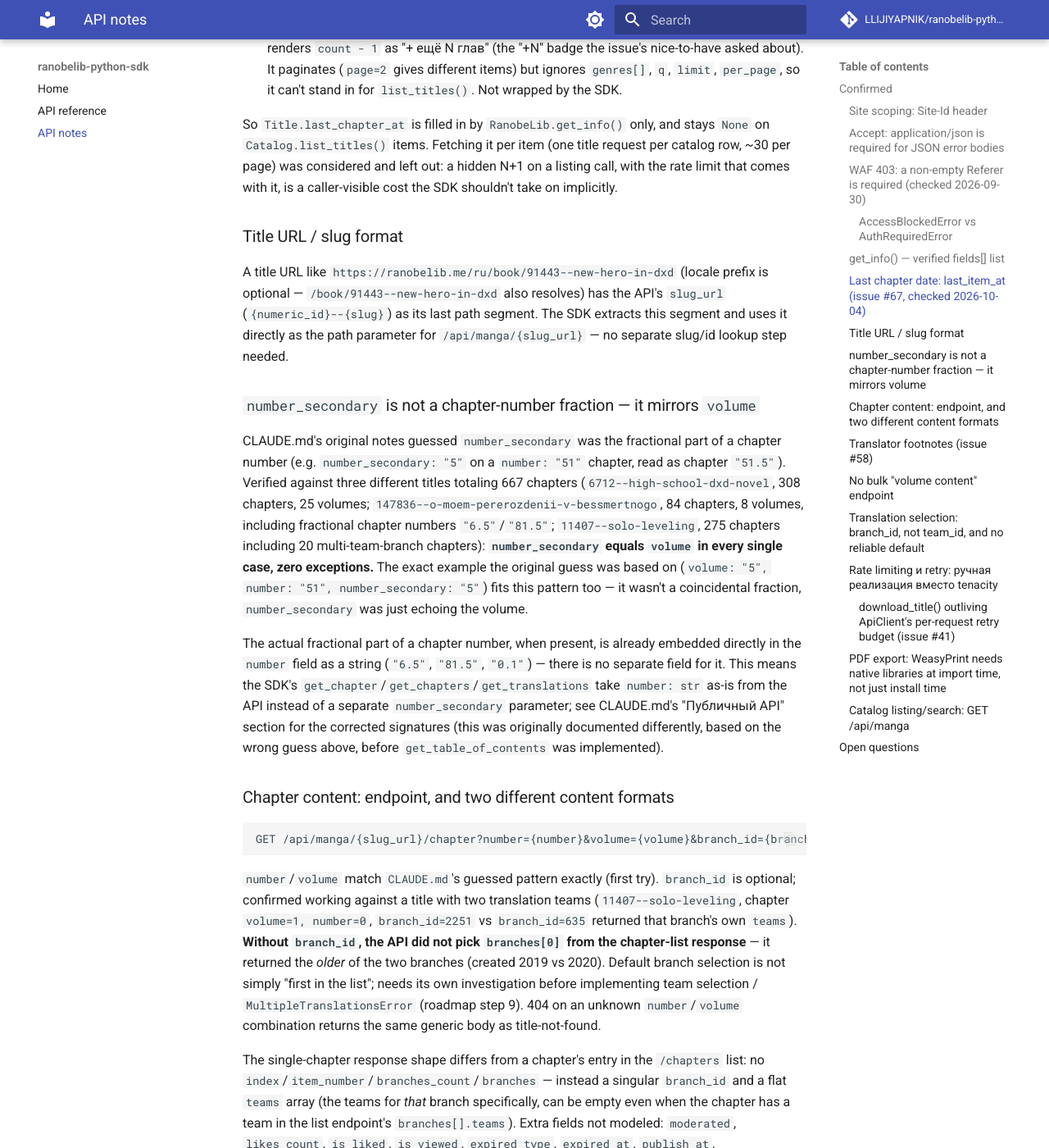
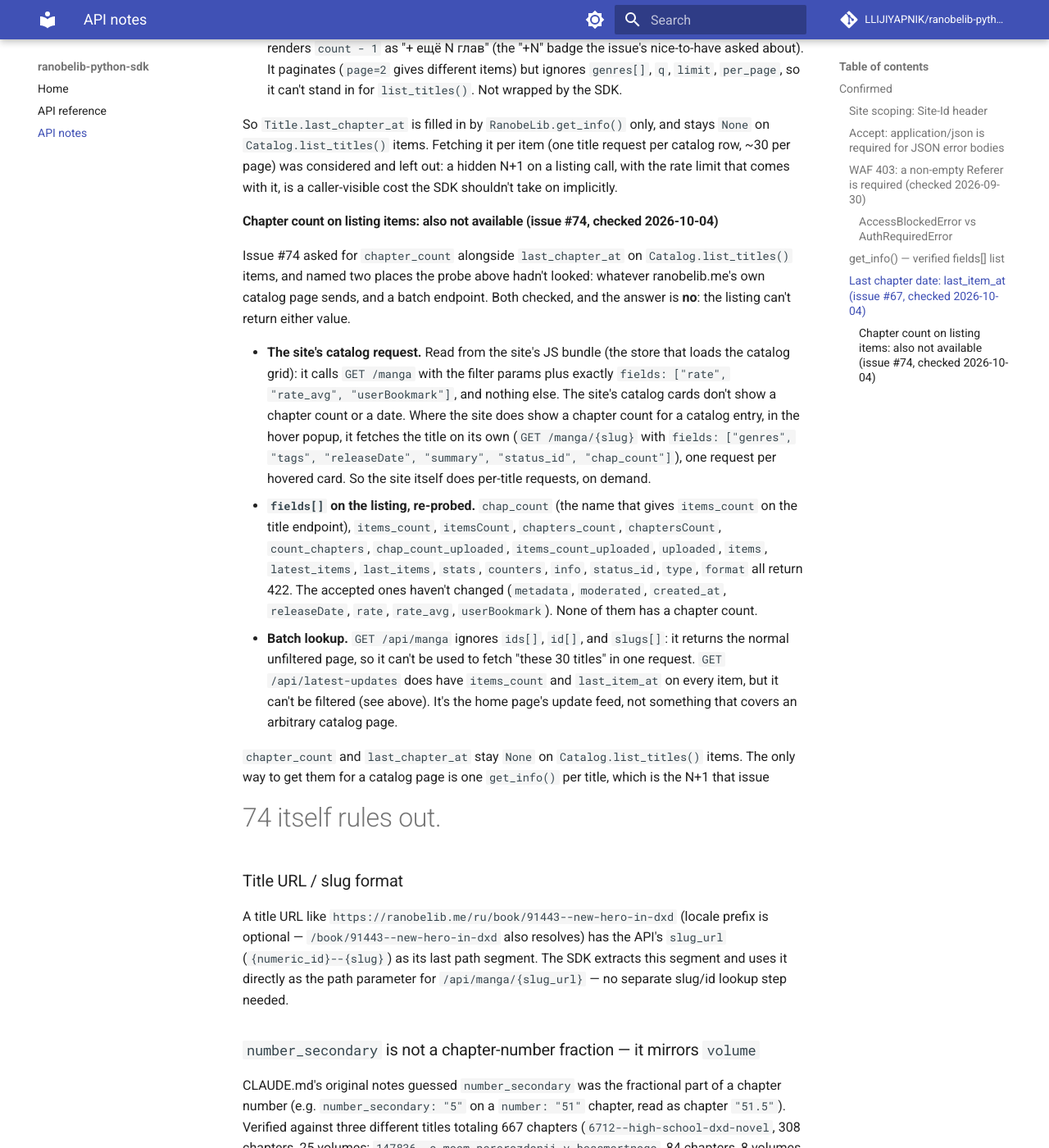
Before and after one commit to LLIJIYAPNIK/ranobelib-python-sdk, an MkDocs documentation site: the page built from docs/api-notes.md, in a window 1280 px wide and 1400 px high, scrolled down 5202 px. Shown: the whole window at 82% size. Built offline with MkDocs 1.6.1 and Material for MkDocs 9.7.7, drawn with Linux system fonts in a browser that asks for light colours; comment, search, counter and statistics services are not loaded.

Commit message:
docs: document that the catalog listing can't return chapter count or date
Issue #74: checked the site's own catalog request (JS bundle), more fields[]
candidates, and batch lookups by id/slug. None return chapter_count or
last_item_at for listing items.

Co-Authored-By: Claude Opus 5.5 <noreply@anthropic.com>

```diff
--- a/docs/api-notes.md
+++ b/docs/api-notes.md
@@ -205,6 +205,37 @@ So `Title.last_chapter_at` is filled in by `RanobeLib.get_info()` only, and stay
 `Catalog.list_titles()` items. Fetching it per item (one title request per catalog row, ~30
 per page) was considered and left out: a hidden N+1 on a listing call, with the rate limit
 that comes with it, is a caller-visible cost the SDK shouldn't take on implicitly.
+
+#### Chapter count on listing items: also not available (issue #74, checked 2026-10-04)
+
+Issue #74 asked for `chapter_count` alongside `last_chapter_at` on `Catalog.list_titles()`
+items, and named two places the probe above hadn't looked: whatever ranobelib.me's own
+catalog page sends, and a batch endpoint. Both checked, and the answer is **no**: the listing
+can't return either value.
+
+- **The site's catalog request.** Read from the site's JS bundle (the store that loads the
+  catalog grid): it calls `GET /manga` with the filter params plus exactly
+  `fields: ["rate", "rate_avg", "userBookmark"]`, and nothing else. The site's catalog cards
+  don't show a chapter count or a date. Where the site does show a chapter count for a
+  catalog entry, in the hover popup, it fetches the title on its own
+  (`GET /manga/{slug}` with `fields: ["genres", "tags", "releaseDate", "summary",
+  "status_id", "chap_count"]`), one request per hovered card. So the site itself does
+  per-title requests, on demand.
+- **`fields[]` on the listing, re-probed.** `chap_count` (the name that gives `items_count` on
+  the title endpoint), `items_count`, `itemsCount`, `chapters_count`, `chaptersCount`,
+  `count_chapters`, `chap_count_uploaded`, `items_count_uploaded`, `uploaded`, `items`,
+  `latest_items`, `last_items`, `stats`, `counters`, `info`, `status_id`, `type`, `format`
+  all return 422. The accepted ones haven't changed (`metadata`, `moderated`, `created_at`,
+  `releaseDate`, `rate`, `rate_avg`, `userBookmark`). None of them has a chapter count.
+- **Batch lookup.** `GET /api/manga` ignores `ids[]`, `id[]`, and `slugs[]`: it returns the
+  normal unfiltered page, so it can't be used to fetch "these 30 titles" in one request.
+  `GET /api/latest-updates` does have `items_count` and `last_item_at` on every item, but it
+  can't be filtered (see above). It's the home page's update feed, not something that covers
+  an arbitrary catalog page.
+
+`chapter_count` and `last_chapter_at` stay `None` on `Catalog.list_titles()` items. The only
+way to get them for a catalog page is one `get_info()` per title, which is the N+1 that issue
+#74 itself rules out.
 
 ### Title URL / slug format
 
```
Also changed, not shown: 1 other file.
